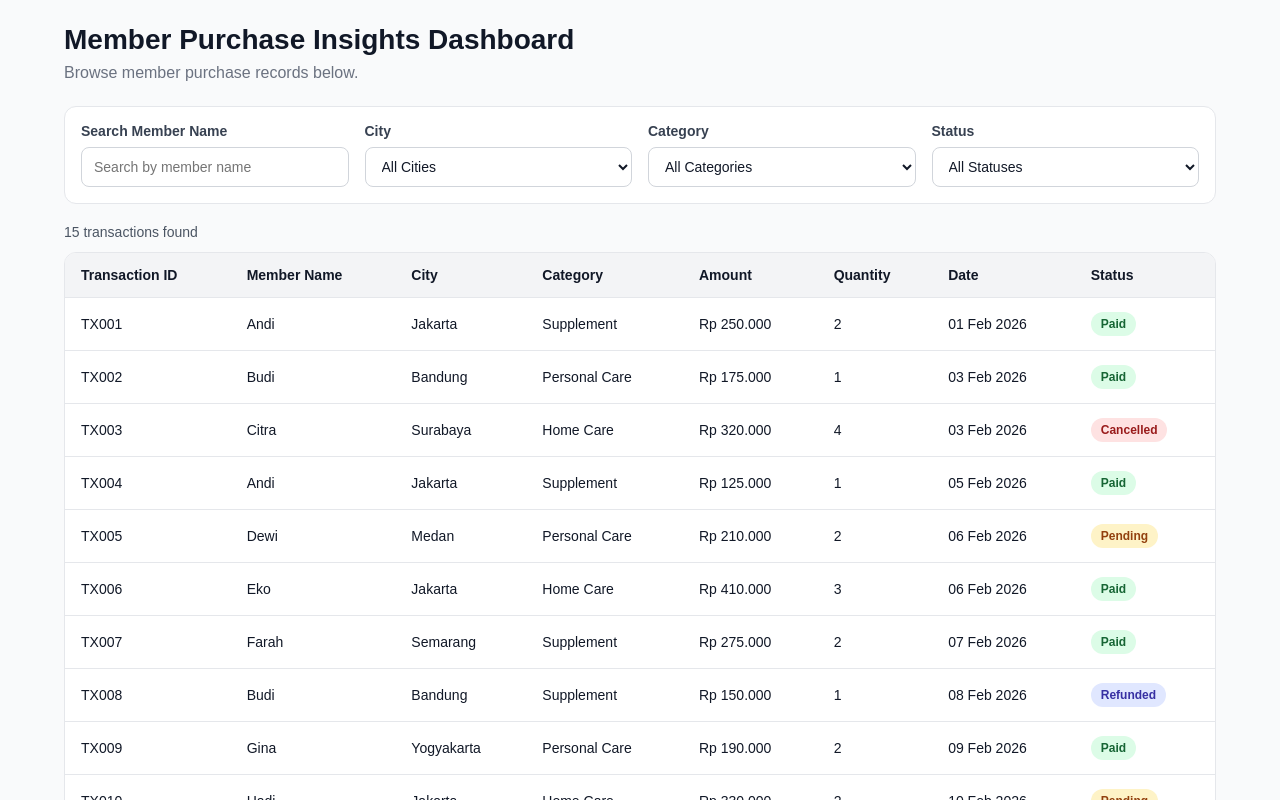
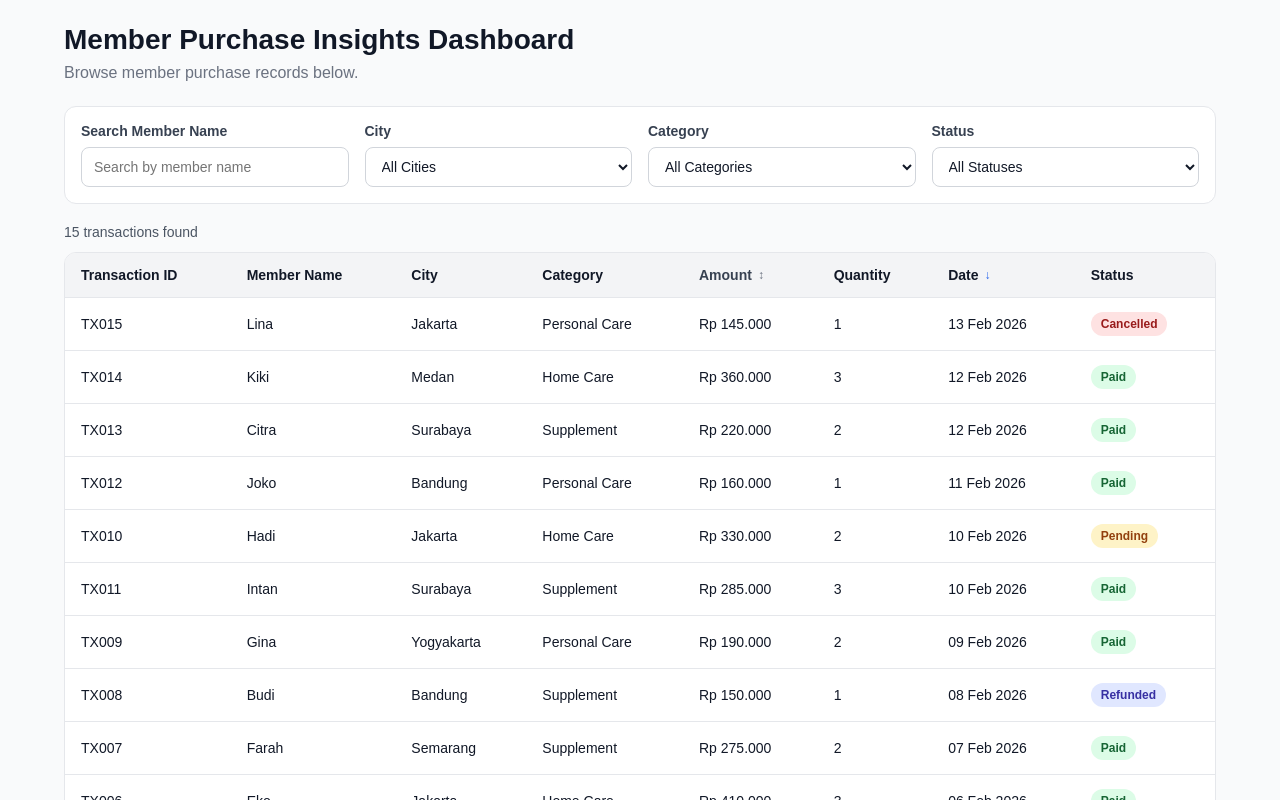
Before and after one commit to harisnaufal/member-purchase-dashboard, a Next.js app: page / in a window 1280 px wide. Shown: the top 800 px of the page. Built offline with nearby package versions, Linux system fonts and the light colour scheme.

Commit message:
feat: add sortable table headers for amount and date

```diff
--- a/app/globals.css
+++ b/app/globals.css
@@ -175,3 +175,30 @@ body {
     grid-template-columns: 1fr;
   }
 }
+
+.sort-button {
+  display: inline-flex;
+  align-items: center;
+  gap: 6px;
+  border: none;
+  background: transparent;
+  padding: 0;
+  font: inherit;
+  font-weight: 600;
+  color: #374151;
+  cursor: pointer;
+}
+
+.sort-button-active {
+  color: #111827;
+}
+
+.sort-indicator {
+  font-size: 12px;
+  line-height: 1;
+  color: #6b7280;
+}
+
+.sort-button-active .sort-indicator {
+  color: #2563eb;
+}
--- a/app/page.tsx
+++ b/app/page.tsx
@@ -3,14 +3,14 @@
 import { useEffect, useMemo, useState } from "react";
 
 import { purchases } from "@/data/purchase";
-import { filterPurchases } from "@/helpers/filter";
+import { filterPurchases, sortPurchases } from "@/helpers/filter";
 import {
   capitalize,
   formatCurrency,
   formatDate,
   getStatusClass,
 } from "@/helpers/utils";
-import type { Filters } from "@/types/purchase";
+import type { Filters, SortDirection, SortKey } from "@/types/purchase";
 
 const initialFilters: Filters = {
   search: "",
@@ -22,6 +22,8 @@ const initialFilters: Filters = {
 export default function Home() {
   const [filters, setFilters] = useState<Filters>(initialFilters);
   const [isLoading, setIsLoading] = useState(false);
+  const [sortKey, setSortKey] = useState<SortKey>("date");
+  const [sortDirection, setSortDirection] = useState<SortDirection>("desc");
 
   const cities = [...new Set(purchases.map((purchase) => purchase.city))];
   const categories = [
@@ -33,6 +35,10 @@ export default function Home() {
     return filterPurchases(purchases, filters);
   }, [filters]);
 
+  const visiblePurchases = useMemo(() => {
+    return sortPurchases(filteredPurchases, sortKey, sortDirection);
+  }, [filteredPurchases, sortKey, sortDirection]);
+
   const handleFilterChange = (key: keyof Filters, value: string) => {
     setIsLoading(true);
 
@@ -42,13 +48,25 @@ export default function Home() {
     }));
   };
 
+  const handleSort = (key: SortKey) => {
+    setIsLoading(true);
+
+    if (sortKey === key) {
+      setSortDirection((prev) => (prev === "asc" ? "desc" : "asc"));
+      return;
+    }
+
+    setSortKey(key);
+    setSortDirection("asc");
+  };
+
   useEffect(() => {
     const timer = window.setTimeout(() => {
       setIsLoading(false);
     }, 300);
 
     return () => window.clearTimeout(timer);
-  }, [filters]);
+  }, [filters, sortKey, sortDirection]);
 
   return (
     <main className="container">
@@ -119,7 +137,7 @@ export default function Home() {
       </section>
 
       <div className="table-meta">
-        <p>{filteredPurchases.length} transactions found</p>
+        <p>{visiblePurchases.length} transactions found</p>
       </div>
 
       <div className="table-wrapper">
@@ -137,16 +155,50 @@ export default function Home() {
                 <th>Member Name</th>
                 <th>City</th>
                 <th>Category</th>
-                <th>Amount</th>
+                <th>
+                  <button
+                    type="button"
+                    className={`sort-button ${sortKey === "amount" ? "sort-button-active" : ""}`}
+                    onClick={() => handleSort("amount")}
+                    aria-label={`Sort by amount ${
+                      sortKey === "amount" ? sortDirection : "none"
+                    }`}
+                  >
+                    Amount
+                    <span className="sort-indicator">
+                      {sortKey === "amount"
+                        ? sortDirection === "asc"
+                          ? "↑"
+                          : "↓"
+                        : "↕"}
+                    </span>
+                  </button>
+                </th>
                 <th>Quantity</th>
-                <th>Date</th>
+                <th>
+                  <button
+                    type="button"
+                    className={`sort-button ${sortKey === "date" ? "sort-button-active" : ""}`}
+                    onClick={() => handleSort("date")}
+                    aria-label={`Sort by date ${sortKey === "date" ? sortDirection : "none"}`}
+                  >
+                    Date
+                    <span className="sort-indicator">
+                      {sortKey === "date"
+                        ? sortDirection === "asc"
+                          ? "↑"
+                          : "↓"
+                        : "↕"}
+                    </span>
+                  </button>
+                </th>
                 <th>Status</th>
               </tr>
             </thead>
 
             <tbody>
-              {filteredPurchases.length > 0 ? (
-                filteredPurchases.map((purchase) => (
+              {visiblePurchases.length > 0 ? (
+                visiblePurchases.map((purchase) => (
                   <tr key={purchase.id}>
                     <td>{purchase.id}</td>
                     <td>{purchase.memberName}</td>
--- a/helpers/filter.ts
+++ b/helpers/filter.ts
@@ -1,4 +1,9 @@
-import type { Filters, PurchaseRecord } from "@/types/purchase";
+import type {
+  Filters,
+  PurchaseRecord,
+  SortDirection,
+  SortKey,
+} from "@/types/purchase";
 
 export const filterPurchases = (
   purchases: PurchaseRecord[],
@@ -17,3 +22,35 @@ export const filterPurchases = (
     return matchesSearch && matchesCity && matchesCategory && matchesStatus;
   });
 };
+
+export const sortPurchases = (
+  purchases: PurchaseRecord[],
+  sortKey: SortKey,
+  sortDirection: SortDirection,
+) => {
+  const sortedPurchases = [...purchases];
+
+  sortedPurchases.sort((a, b) => {
+    let comparison = 0;
+
+    if (sortKey === "amount") {
+      comparison = a.amount - b.amount;
+
+      if (comparison === 0) {
+        comparison = new Date(a.date).getTime() - new Date(b.date).getTime();
+      }
+    }
+
+    if (sortKey === "date") {
+      comparison = new Date(a.date).getTime() - new Date(b.date).getTime();
+
+      if (comparison === 0) {
+        comparison = a.amount - b.amount;
+      }
+    }
+
+    return sortDirection === "asc" ? comparison : -comparison;
+  });
+
+  return sortedPurchases;
+};
```
